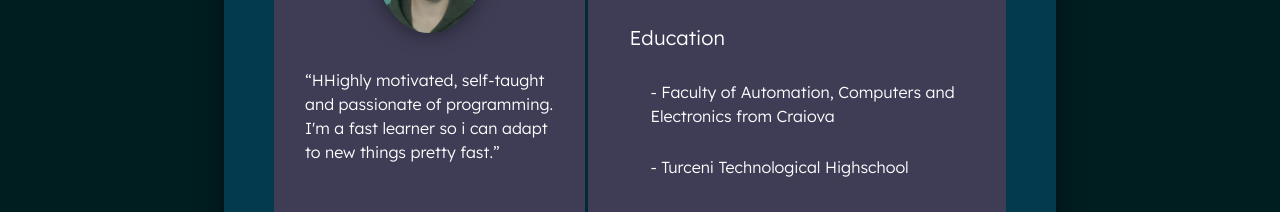
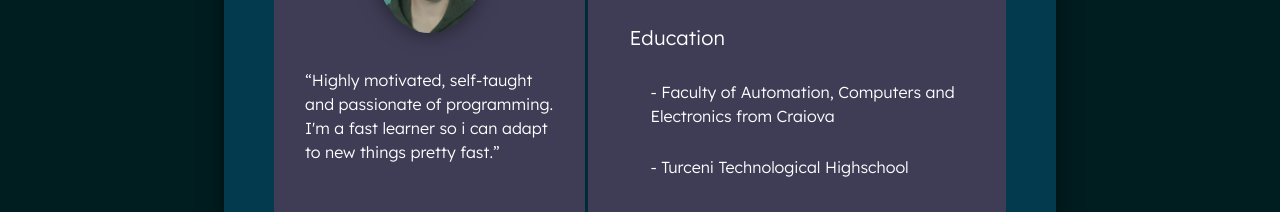
Before and after one commit to boltex33/portfolio, a React (Create React App) app: page / in a window 1280 px wide. Shown: the part 1165-1377 px from the top of the page. Built offline with nearby package versions, Linux system fonts and the light colour scheme; a web font is replaced by a local one.

Commit message:
bugs-fix-1

```diff
--- a/src/components/About.js
+++ b/src/components/About.js
@@ -20,7 +20,7 @@ function About() {
           <img className="img-profile" src={profile} alt="profile" />
           <h5>
             <q>
-              HHighly motivated, self-taught and passionate of programming. I'm a fast learner so i can adapt to new things pretty fast.
+              Highly motivated, self-taught and passionate of programming. I'm a fast learner so i can adapt to new things pretty fast.
             </q>
           </h5>
           <h6>
--- a/src/components/Footer.js
+++ b/src/components/Footer.js
@@ -2,7 +2,7 @@ import React from "react";
 import styled from "styled-components";
 
 function Footer() {
-  return <FooterStyled>Copyright © Lacatusu Andrei-Cristian 2022</FooterStyled>;
+  return <FooterStyled>Copyright © Lacatusu Andrei-Cristian 2023</FooterStyled>;
 }
 
 const FooterStyled = styled.div`
--- a/src/components/Skills.js
+++ b/src/components/Skills.js
@@ -2,7 +2,7 @@ import React, { useState } from "react";
 import styled from "styled-components";
 
 function Skills() {
-  const [toggle, setToggle] = useState(1);
+  const [toggle, setToggle] = useState(5);
   const toggleTab = (index) => {
     setToggle(index);
   };
```
